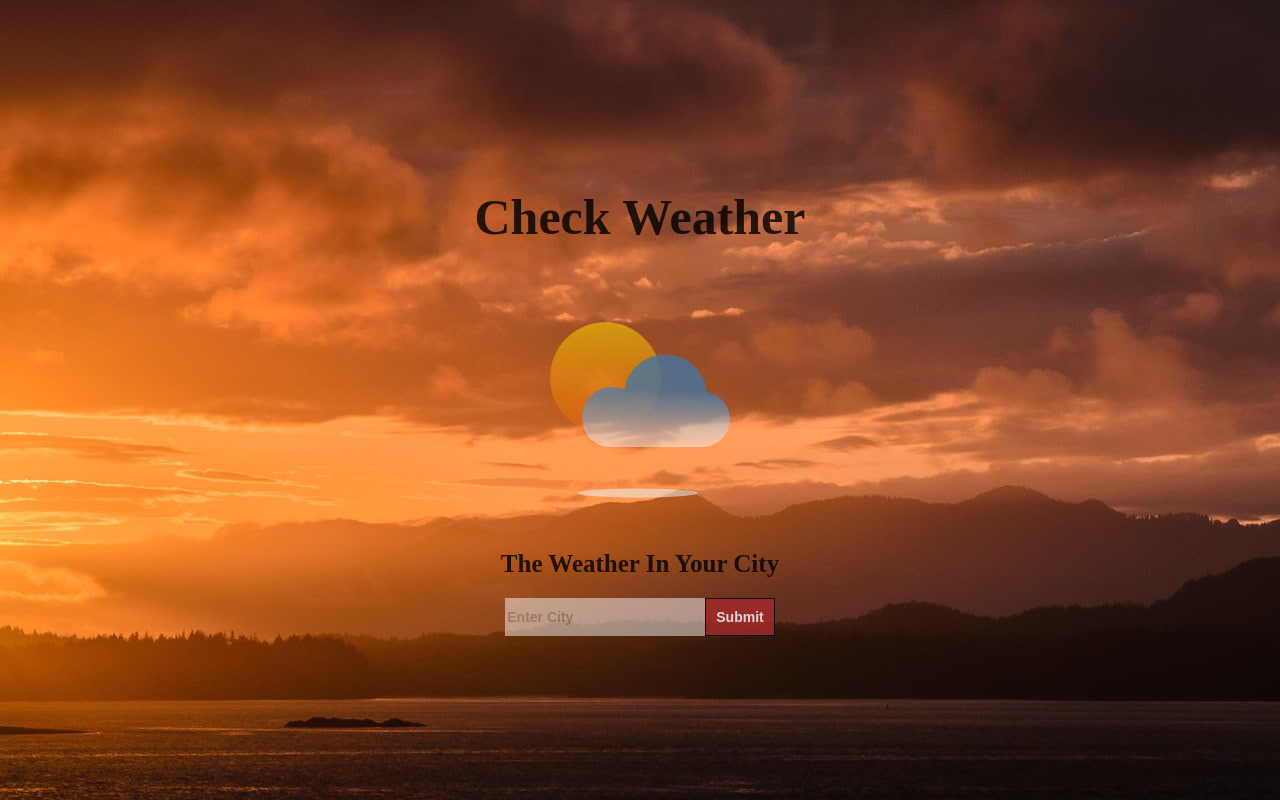
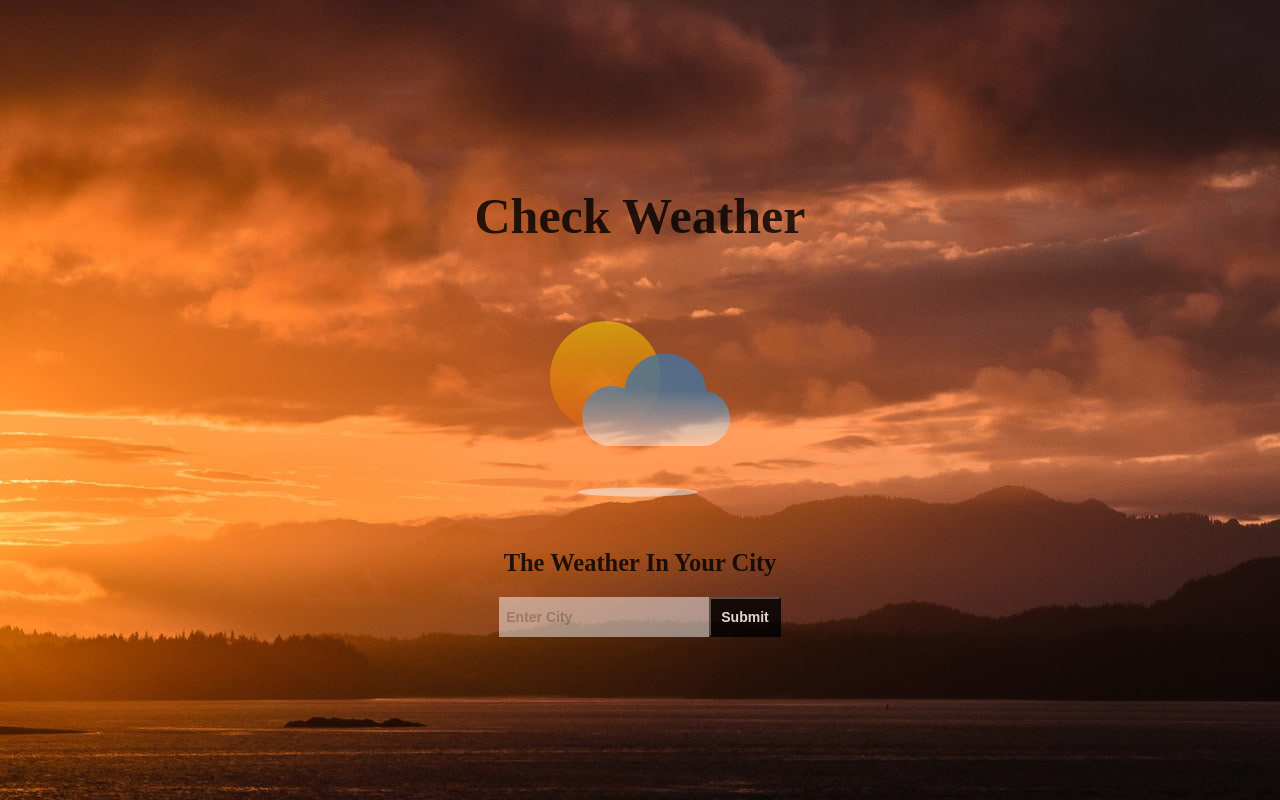
Before and after one commit to arnav2000agr/Weather-App, a React (Create React App) app: page / in a window 1280 px wide. Built offline with nearby package versions, Linux system fonts and the light colour scheme; no server answers.

Commit message:
Added Alert to button

```diff
--- a/src/modules/CityComponent.js
+++ b/src/modules/CityComponent.js
@@ -11,7 +11,7 @@ const WeatherLogo = styled.img`
 
 const ChooseCityLabel = styled.span`
   color: black;
-  font-size: 25px;
+  font-size: 24.5px;
   font-weight: bold;
   margin: 10px auto;
   opacity:1.0;
@@ -24,6 +24,7 @@ const SearchBox = styled.span`
   font-size: 18px;
   margin: 10px auto;
   & input {
+    padding:7px;
     font-size: 14px;
     border: none;
     outline: none;
@@ -40,8 +41,8 @@ const SearchBox = styled.span`
     padding: 10px;
     font-size: 14px;
     color: white;
-    background-color:brown;
-    border: black solid 1px;
+    background-color:black;
+    filter:drop-shadow(30px );
     outline: none;
     font-weight: bold;
     cursor: pointer;
@@ -53,12 +54,12 @@ const CityComponent = (props) => {
     <>
       <WeatherLogo src={day} />
       <ChooseCityLabel><b>The Weather In Your City</b></ChooseCityLabel>
-      <SearchBox onClick={fetchWeather}>
+      <SearchBox >
         <input
           placeholder="Enter City"
           onChange={(e) => updateCity(e.target.value)}
         />
-        <button type={"submit"}>Submit</button>
+        <button type={"submit"}  onClick={fetchWeather}>Submit</button>
       </SearchBox>
     </>
   );
```
